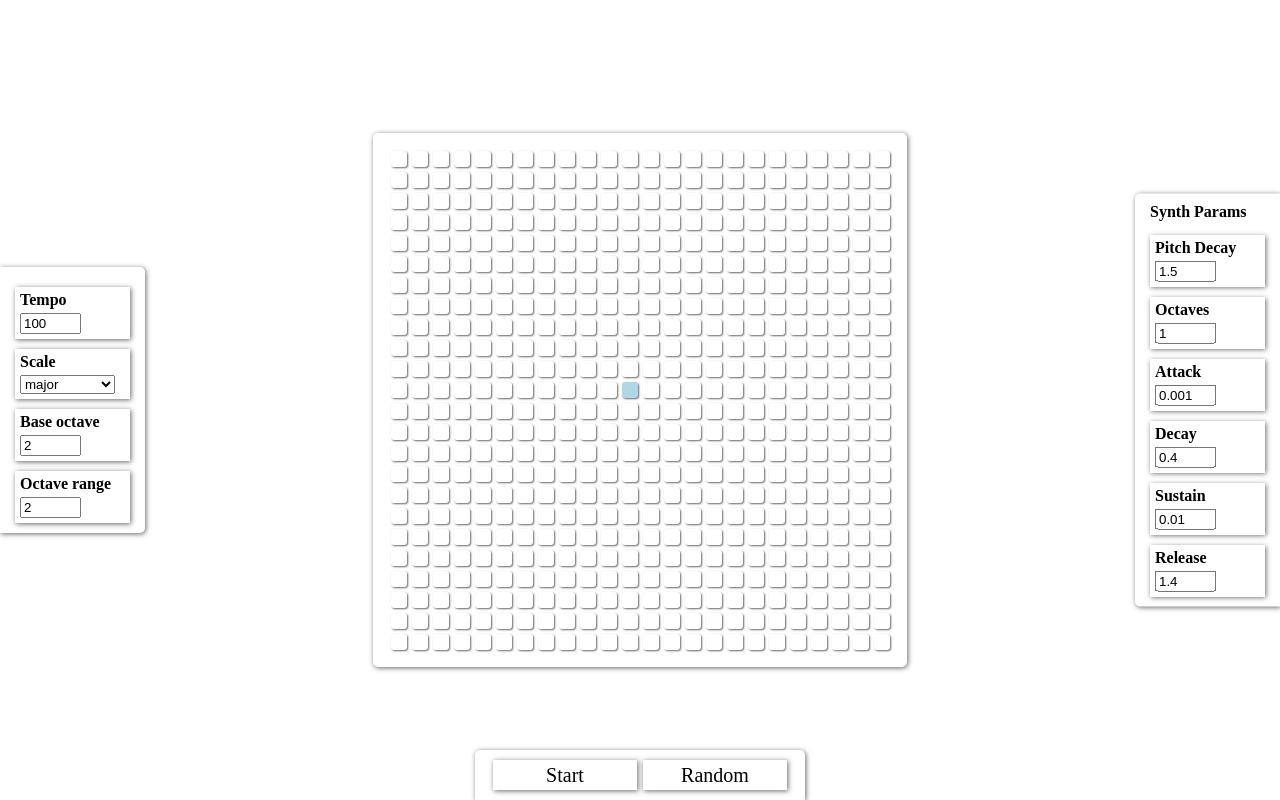
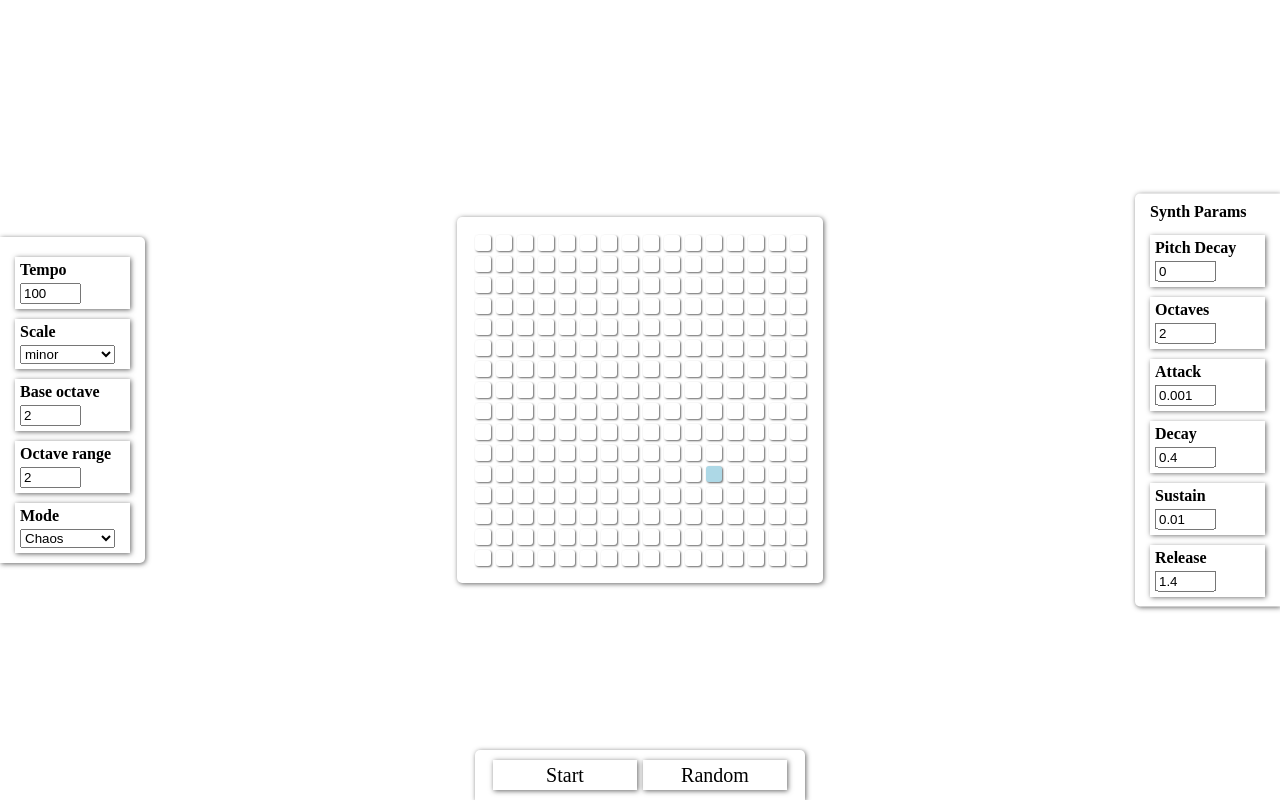
Before and after one commit to garlic-lover/cellularSequencer, a React (Create React App) app: page / in a window 1280 px wide. Built offline with nearby package versions, Linux system fonts and the light colour scheme.

Commit message:
determinist mode in progress

```diff
--- a/src/Board/BoardContainer.js
+++ b/src/Board/BoardContainer.js
@@ -123,7 +123,7 @@ const mapStateToProps = state => {
     cells: state.gridManager.cells,
     gridSize: state.gridManager.gridSize,
     tempo: state.gridManager.parameters.tempo,
-    isChaos: state.gridManager.chaosMode
+    isChaos: state.gridManager.parameters.chaosMode
   };
 };
 
--- a/src/Sider/SiderContainer.js
+++ b/src/Sider/SiderContainer.js
@@ -81,6 +81,26 @@ class SiderContainer extends React.Component {
             }}
           />
         </div>
+        <div className="parameter">
+          <h3>Mode</h3>
+          <select
+            value={
+              this.props.parameters.chaosMode === true
+                ? "Chaos"
+                : "Déterministe"
+            }
+            onChange={event => {
+              let chaos = true;
+              if (event.target.value === "Déterministe") {
+                chaos = false;
+              }
+              this.paramChange("chaosMode", chaos);
+            }}
+          >
+            <option value="Chaos">Chaos</option>
+            <option value="Déterministe">Déterministe</option>
+          </select>
+        </div>
       </div>
     );
   };
--- a/src/Synth/SynthContainer.js
+++ b/src/Synth/SynthContainer.js
@@ -51,7 +51,7 @@ class SynthConainer extends React.Component {
     if (note === false) {
       return;
     }
-    console.log(note);
+
     this.synth.triggerAttackRelease(note, "8n");
   };
 
--- a/src/functions/cellMovement.js
+++ b/src/functions/cellMovement.js
@@ -47,7 +47,6 @@ const cellMovement = (initialTab, width, height, timer, isChaos) => {
         if (isChaos === true) {
           newDirection = randomMove();
         } else {
-          console.log(indexes);
           newDirection = deterministMove(cell, indexes.tab[0], indexes.tab[1]);
         }
         cell.lifePoints = cell.lifePoints + 5;
@@ -60,7 +59,6 @@ const cellMovement = (initialTab, width, height, timer, isChaos) => {
           y: cell.y
         });
         if (isAlready.tab.length === 0 && indexes.isYoung === false) {
-          console.log("Baby");
           let randomDirection = randomMove();
           let newCell = new Cell(cell.x, cell.y, randomDirection);
           newTab.push(newCell);
--- a/src/functions/deterministMove.js
+++ b/src/functions/deterministMove.js
@@ -2,9 +2,9 @@ const deterministMove = (cell0, cell1, cell2) => {
   let ref = cell0.direction;
   let other = "";
   if (cell0 === cell1) {
+    other = cell2.direction;
+  } else if (cell0 === cell2) {
     other = cell1.direction;
-  } else if (cell0 === cell2) {
-    other = cell2.direction;
   }
   let x = "";
   let y = "";
@@ -22,11 +22,11 @@ const deterministMove = (cell0, cell1, cell2) => {
       x = ref.x * -1;
       y = ref.y;
     } else if (ref.x === other.x) {
+      x = ref.x * -1;
+      y = ref.y;
+    } else if (ref.y === other.y) {
       x = ref.x;
       y = ref.y * -1;
-    } else if (ref.y === other.y) {
-      x = ref.x * -1;
-      y = ref.y;
     }
   }
 
--- a/src/reducers.js
+++ b/src/reducers.js
@@ -11,9 +11,15 @@ import {
 const initialStateGrid = {
   array: [],
   cells: [],
-  gridSize: { x: 24, y: 24 },
-  parameters: { scale: "major", octavesRange: 2, base: 2, tempo: 100 },
-  chaosMode: true,
+  gridSize: { x: 16, y: 16 },
+  parameters: {
+    scale: "minor",
+    octavesRange: 2,
+    base: 2,
+    tempo: 100,
+    chaosMode: true
+  },
+
   areImmortal: false
 };
 
@@ -35,8 +41,8 @@ function gridManager(state = initialStateGrid, action) {
 }
 
 const initialStateSynth = {
-  pitchDecay: 1.5,
-  octaves: 1,
+  pitchDecay: 0,
+  octaves: 2,
   oscillator: {
     type: "sine"
   },
```
